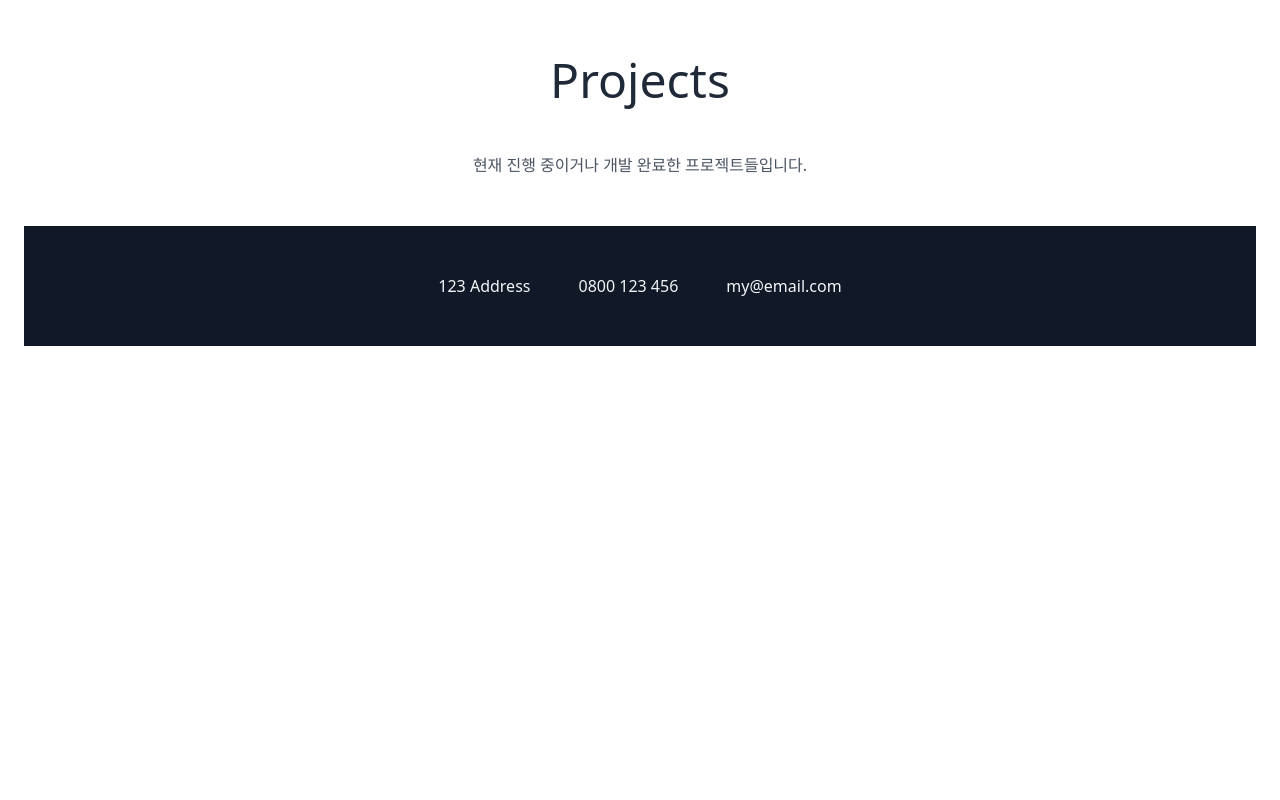
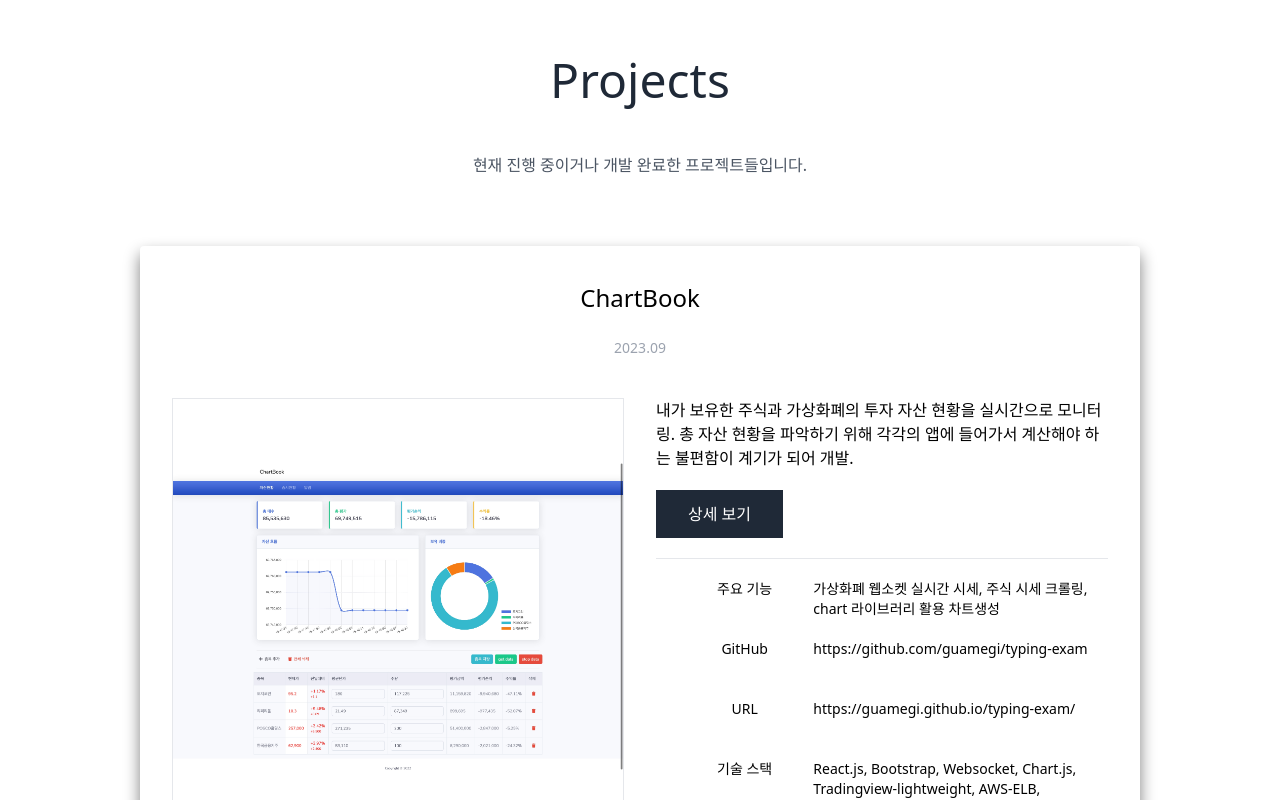
Before and after one commit to guamegi/the-bunker, a plain HTML site: page index.html in a window 1280 px wide. Shown: the part 2400-3200 px from the top of the page. Drawn offline with nearby package versions, Linux system fonts and the light colour scheme; files whose address does not match are found by name.

Commit message:
projects: 레이아웃

```diff
--- a/index.html
+++ b/index.html
@@ -212,13 +212,13 @@
 
     <!-- section4: projects -->
     <div id="section4" class="h-screen py-14 px-6 overflow-auto">
+      <div class="mx-auto max-w-[1000px]">
         <div class="max-w-6xl mx-auto mb-12">
           <h2
             class="mx-auto text-center text-2xl md:text-5xl max-w-3xl leading-tight text-gray-800 mb-12"
           >
             Projects
           </h2>
-
           <p
             class="mb-6 text-gray-600 mx-auto max-w-lg text-center leading-relaxed"
           >
@@ -226,6 +226,90 @@
           </p>
         </div>
 
+        <div class="flex flex-col">
+          <div
+            class="rounded overflow-hidden shadow-[0px_8px_16px_gray] py-5 my-5"
+            key=""
+          >
+            <div class="mb-4">
+              <h3 class="text-2xl py-4 font-medium text-center">ChartBook</h3>
+              <div class="text-sm py-2 font-medium text-gray-400 text-center">
+                2023.09
+              </div>
+            </div>
+            <div class="flex flex-col md:flex-row justify-evenly px-4">
+              <!-- <div class="wow fadeIn"> -->
+              <div class="w-full md:w-1/2 p-4">
+                <div
+                  class="border h-full bg-[url('./images/projects/chartBook.png')] bg-contain bg-center bg-no-repeat"
+                ></div>
+              </div>
+              <!-- 설명, 스택 -->
+              <div class="w-full md:w-1/2 p-4">
+                <p>
+                  내가 보유한 주식과 가상화폐의 투자 자산 현황을 실시간으로
+                  모니터링. 총 자산 현황을 파악하기 위해 각각의 앱에 들어가서
+                  계산해야 하는 불편함이 계기가 되어 개발.
+                </p>
+                <button
+                  class="px-8 py-3 my-5 bg-gray-800 text-white font-normal"
+                  onClick=""
+                >
+                  상세 보기
+                </button>
+                <hr />
+                <div class="grid grid-cols-1 grid-rows-4 p-5 text-sm">
+                  <div class="flex">
+                    <div class="w-full md:w-1/3 font-normal text-center">
+                      주요 기능
+                    </div>
+                    <div class="w-full md:w-2/3">
+                      가상화폐 웹소켓 실시간 시세, 주식 시세 크롤링, chart
+                      라이브러리 활용 차트생성
+                    </div>
+                  </div>
+                  <div class="flex">
+                    <div class="w-full md:w-1/3 font-normal text-center">
+                      GitHub
+                    </div>
+                    <div class="w-full md:w-2/3">
+                      <a
+                        href="https://github.com/guamegi/typing-exam"
+                        target="_blank"
+                        rel="noopener noreferrer"
+                      >
+                        https://github.com/guamegi/typing-exam
+                      </a>
+                    </div>
+                  </div>
+                  <div class="flex">
+                    <div class="w-full md:w-1/3 font-normal text-center">
+                      URL
+                    </div>
+                    <div class="w-full md:w-2/3">
+                      <a
+                        href="{project.url}"
+                        target="_blank"
+                        rel="noopener noreferrer"
+                      >
+                        https://guamegi.github.io/typing-exam/
+                      </a>
+                    </div>
+                  </div>
+                  <div class="flex">
+                    <div class="w-full md:w-1/3 font-normal text-center">
+                      기술 스택
+                    </div>
+                    <div class="w-full md:w-2/3">
+                      React.js, Bootstrap, Websocket, Chart.js,
+                      Tradingview-lightweight, AWS-ELB, Heroku, zustand
+                    </div>
+                  </div>
+                </div>
+              </div>
+            </div>
+          </div>
+        </div>
         <!-- footer -->
         <div
           class="bg-gray-900 text-gray-100 text-center flex justify-center px-6 py-12"
@@ -235,6 +319,7 @@
           <a href="#" class="mx-6 hover:text-gray-600">my@email.com</a>
         </div>
       </div>
+    </div>
 
     <script src="js/app.js"></script>
   </body>
```
Lines whose indentation alone changed are shown as unchanged.
